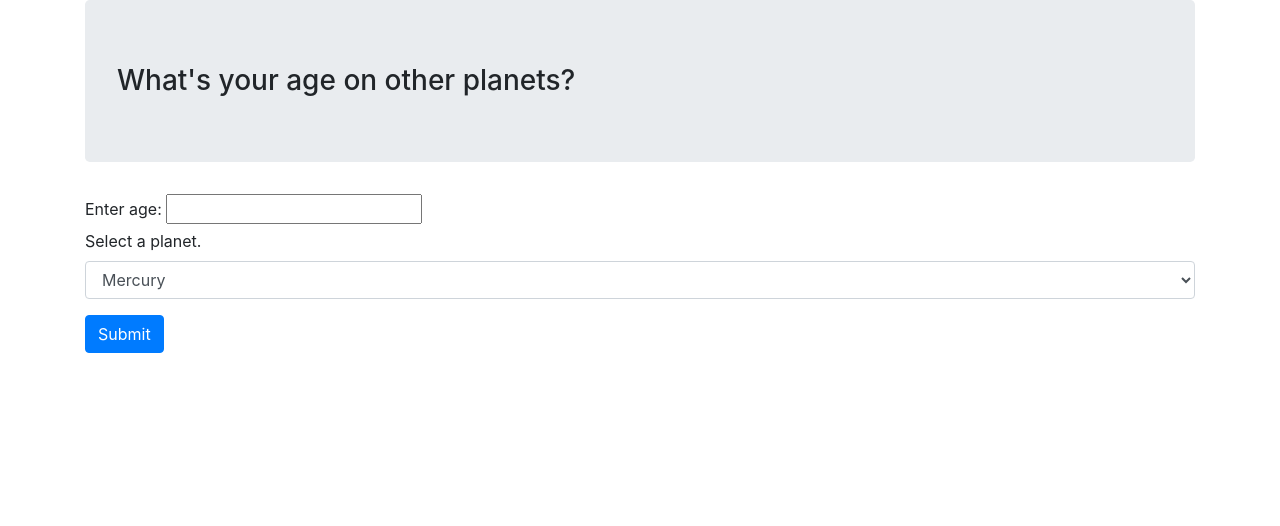
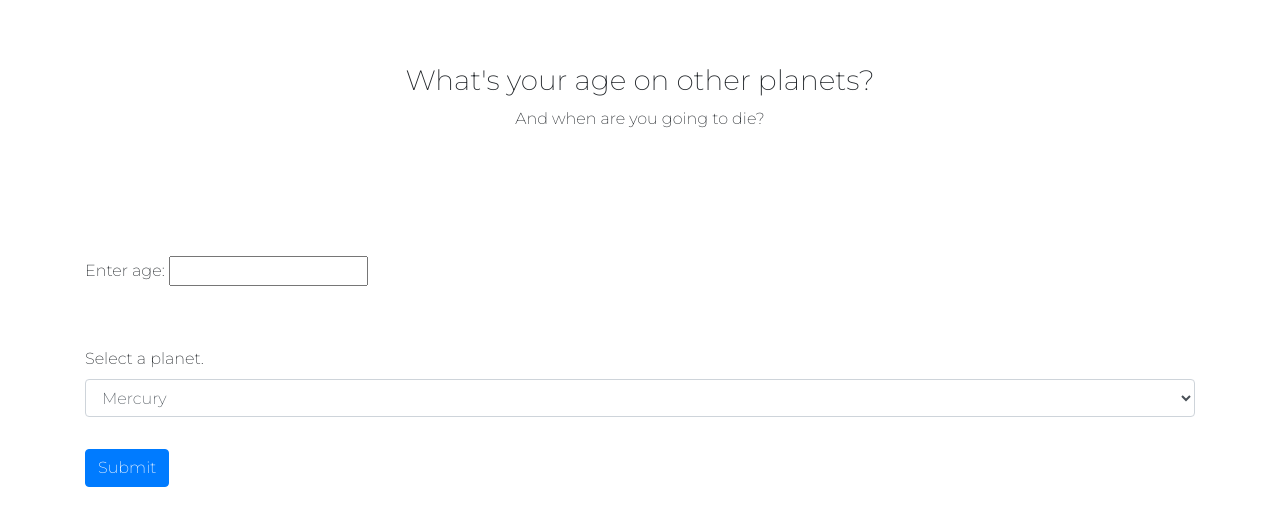
Before and after one commit to GrantEadie/planets, a website built with webpack: page src/index.html in a window 1280 px wide. Built offline with nearby package versions, Linux system fonts and the light colour scheme.

Commit message:
functionally output age in planet years.

```diff
--- a/src/css/styles.css
+++ b/src/css/styles.css
@@ -0,0 +1,13 @@
+BODY {
+  font-family: 'Montserrat', sans-serif;
+}
+
+.jumbotron {
+  background: white;
+  text-align: center;
+}
+
+.margin {
+  margin-top: 2rem;
+  margin-bottom: 2rem;
+}
--- a/src/index.html
+++ b/src/index.html
@@ -1,26 +1,29 @@
 <!DOCTYPE html>
 <html lang="en-US">
 <head>
+  <link href="https://fonts.googleapis.com/css2?family=Montserrat:wght@200&display=swap" rel="stylesheet">
   <title>Planet Age</title>
 </head>
 <body>
   <div class="container">
-    <h3 class="jumbotron">What's your age on other planets?</h3>
+    <h3 class="jumbotron">What's your age on other planets? <br><span style="font-size:medium">And when are you going to die?</span></h3>
     <form id="planet-age-form">
-      <label for="age">Enter age:</label>
+      <label for="age" class="margin">Enter age:</label>
       <input id="age" type="number">
-      <div class="form-group align">
+      <div class="form-group align margin">
+
         <label>Select a planet.</label>
         <select class="form-control" id="planet">
-          <option value="mercury">Mercury</option>
-          <option value="venus">Venus</option>
-          <option value="mars">Mars</option>
-          <option value="jupiter">Jupiter</option>
+          <option value="Mercury">Mercury</option>
+          <option value="Venus">Venus</option>
+          <option value="Mars">Mars</option>
+          <option value="Jupiter">Jupiter</option>
         </select>
       </div>
       <button type="submit" class="btn btn-primary">Submit</button>
     </form>
-    <p id="output"></p>
+    <br>
+    <h2 id="output"></h2>
   </div>
 </body>
 </html>
--- a/src/main.js
+++ b/src/main.js
@@ -2,26 +2,18 @@ import $ from 'jquery';
 import 'bootstrap';
 import 'bootstrap/dist/css/bootstrap.min.css';
 import './css/styles.css';
-import Mars from './mars.js';
-import Mercury from './mercury.js';
-import Jupiter from './jupiter.js';
-import Venus from './venus.js';
+import Planets from './planets.js';
 
 $(document).ready(function() {
-  let jupiter = new Jupiter();
-  let mars = new Mars();
-  let mercury = new Mercury();
-  let venus = new Venus();
 
-  $("planet-age-form").submit(function(event) {
+  $("#planet-age-form").submit(function(event) {
     event.preventDefault();
     let inputtedAge = $("#age").val();
     let inputtedPlanet = $("#planet").val();
+    let planet = new Planets(inputtedAge, inputtedPlanet);
     console.log(inputtedPlanet);
     console.log(inputtedAge);
 
-    if (inputtedPlanet === "Jupiter") {
-      $("#output").text(jupiter.outputAge(inputtedAge));
-    }
+    $("#output").text("You would be " + planet.outputAge() + " years old on " + inputtedPlanet + "!");
   });
 });
```
